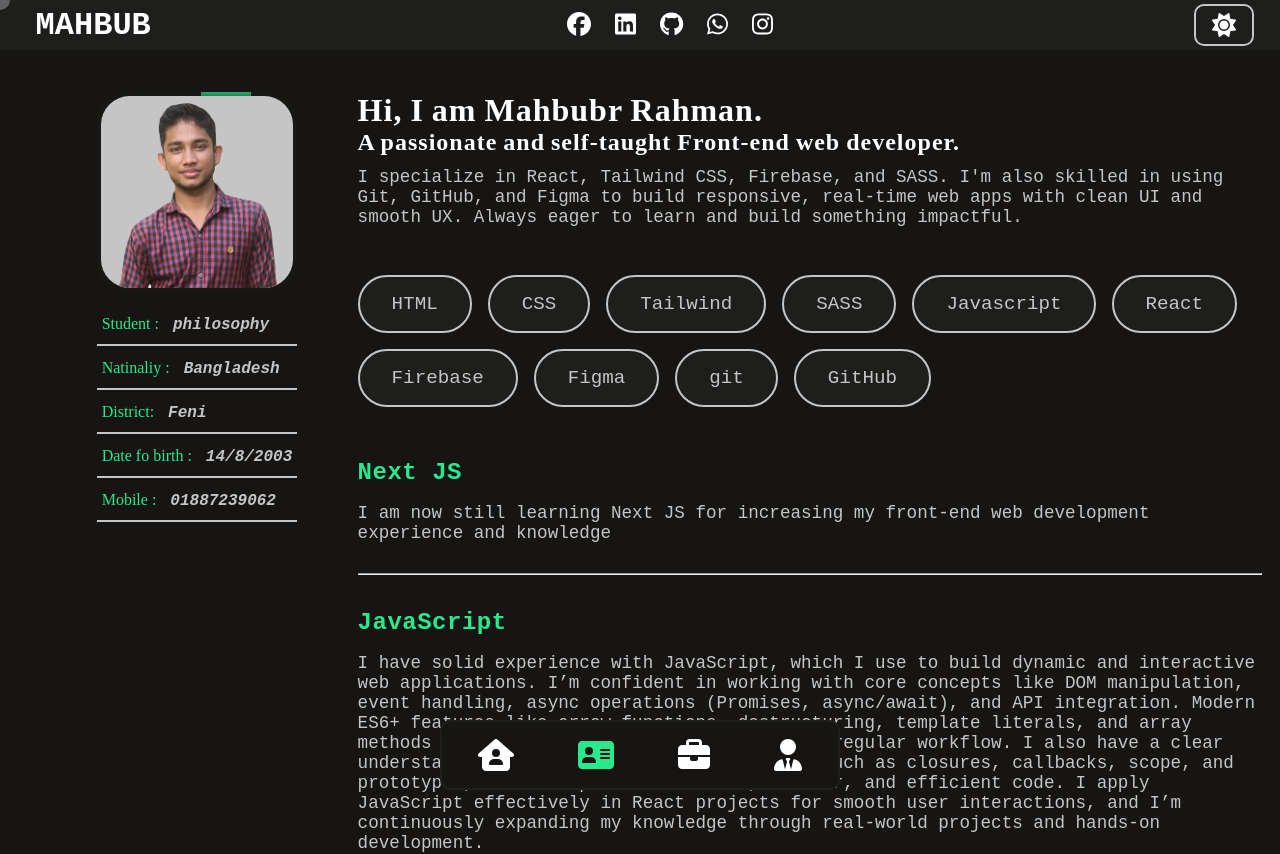
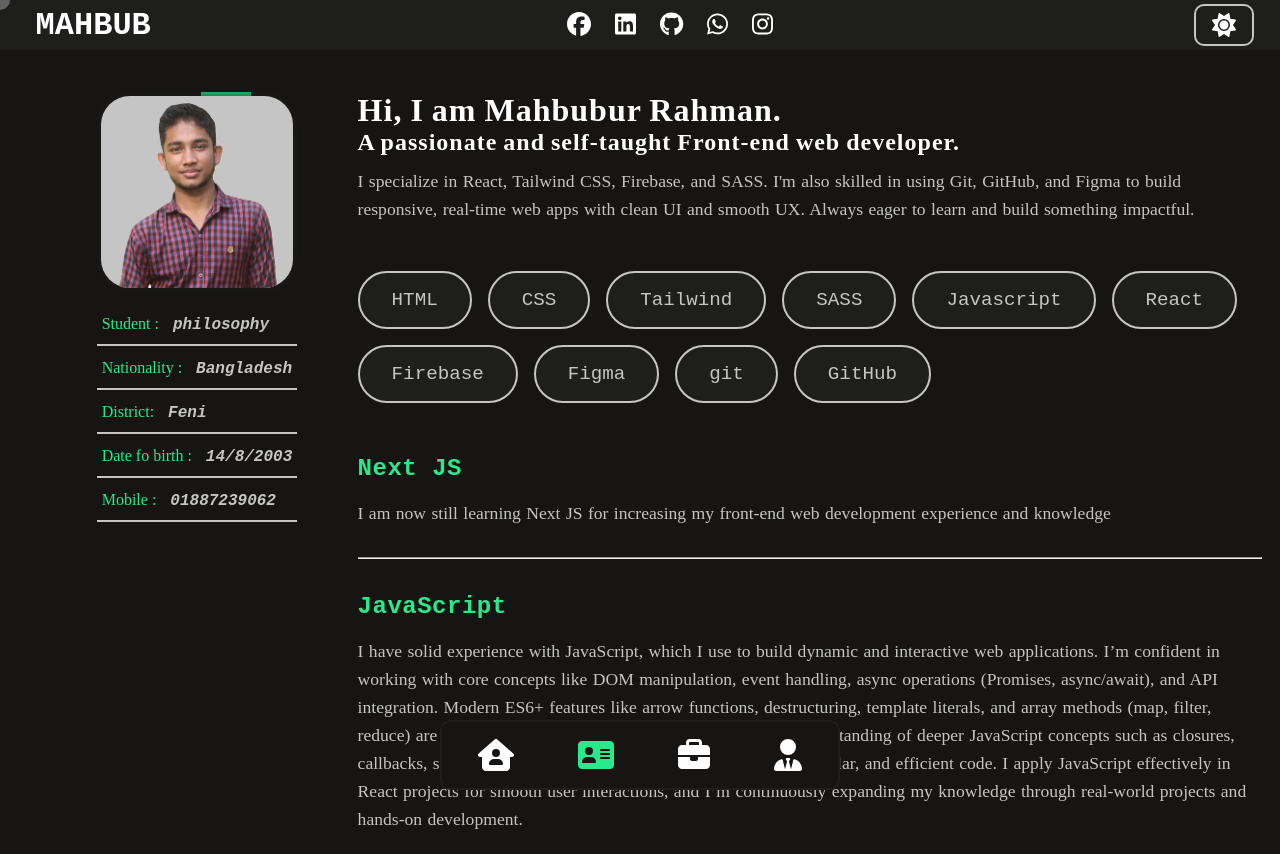
Before and after one commit to mahbub200314/mahbub20038, a React (Vite) app: page /about in a window 1280 px wide. Shown: the top 854 px of the page. Built offline with nearby package versions, Linux system fonts and the light colour scheme.

Commit message:
p tag font family change

```diff
--- a/src/components/About/About.jsx
+++ b/src/components/About/About.jsx
@@ -15,7 +15,7 @@ const About = () => {
         <address>
           <ul>
             <li><u>Student : </u> <span> philosophy</span></li>
-            <li><u>Natinaliy : </u> <span>Bangladesh</span></li>
+            <li><u>Nationality : </u> <span>Bangladesh</span></li>
             <li> <u>District: </u> <span> Feni</span></li>
             <li><u>Date fo birth : </u> <span> 14/8/2003</span></li>
             <li><u>Mobile : </u> <span> 01887239062</span></li>
@@ -29,7 +29,7 @@ const About = () => {
 
 
       <div className="describe">
-           <h1>Hi, I am Mahbubr Rahman.</h1>
+           <h1>Hi, I am Mahbubur Rahman.</h1>
            <h2>A passionate and self-taught Front-end web developer.</h2>
 
            <p>I specialize in React, Tailwind CSS, Firebase, and SASS. I'm also skilled in using
--- a/src/components/Home/Home.jsx
+++ b/src/components/Home/Home.jsx
@@ -21,7 +21,7 @@ function Home() {
             <img src={avatar} alt="" width={100}/>
             </div>
 
-           <b>I do code and <br></br> make content <span>about it!</span></b>
+           <b>I do code and <br></br> make website <span>about it!</span></b>
            <p>Hi, I’m Mahbub — a passionate and self-taught Front-end web developer.<br></br> I specialize in React,
             Tailwind CSS, Firebase, and SASS. I'm also skilled in using <br></br>Git, GitHub, and Figma to build responsive,
              real-time web apps with clean UI and smooth UX. Always<br></br> eager to learn and build something impactful.
--- a/src/components/Home/home.css
+++ b/src/components/Home/home.css
@@ -109,7 +109,10 @@ p{
     font-weight: 100;
      color: var(--text-gray);
      margin: 0.7rem 0rem;
-     font-family:'Courier New', Courier, monospace;
+     /* font-family:'Courier New', Courier, monospace; */
+     font-family: poppins;
+     word-spacing: 1px;
+     line-height: 28px;
 }
 
 .button{
```
